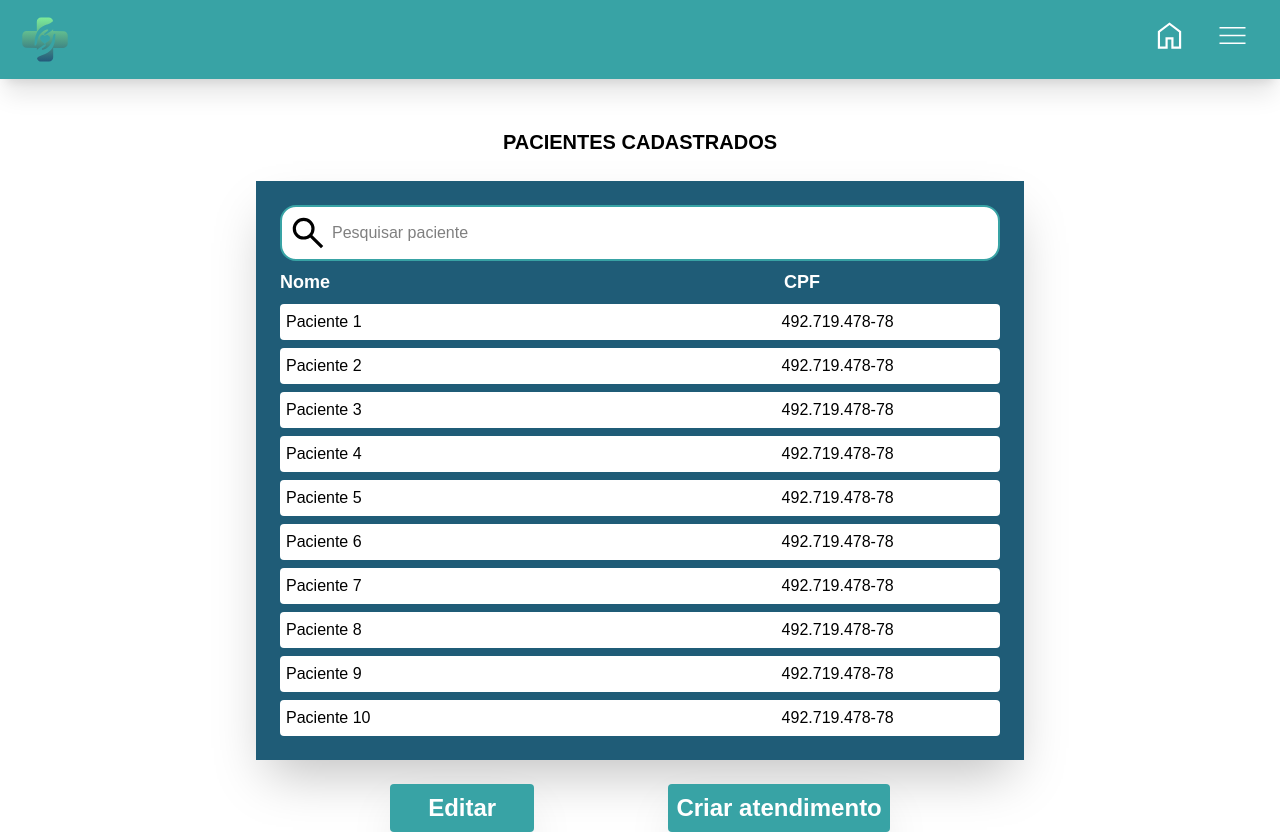
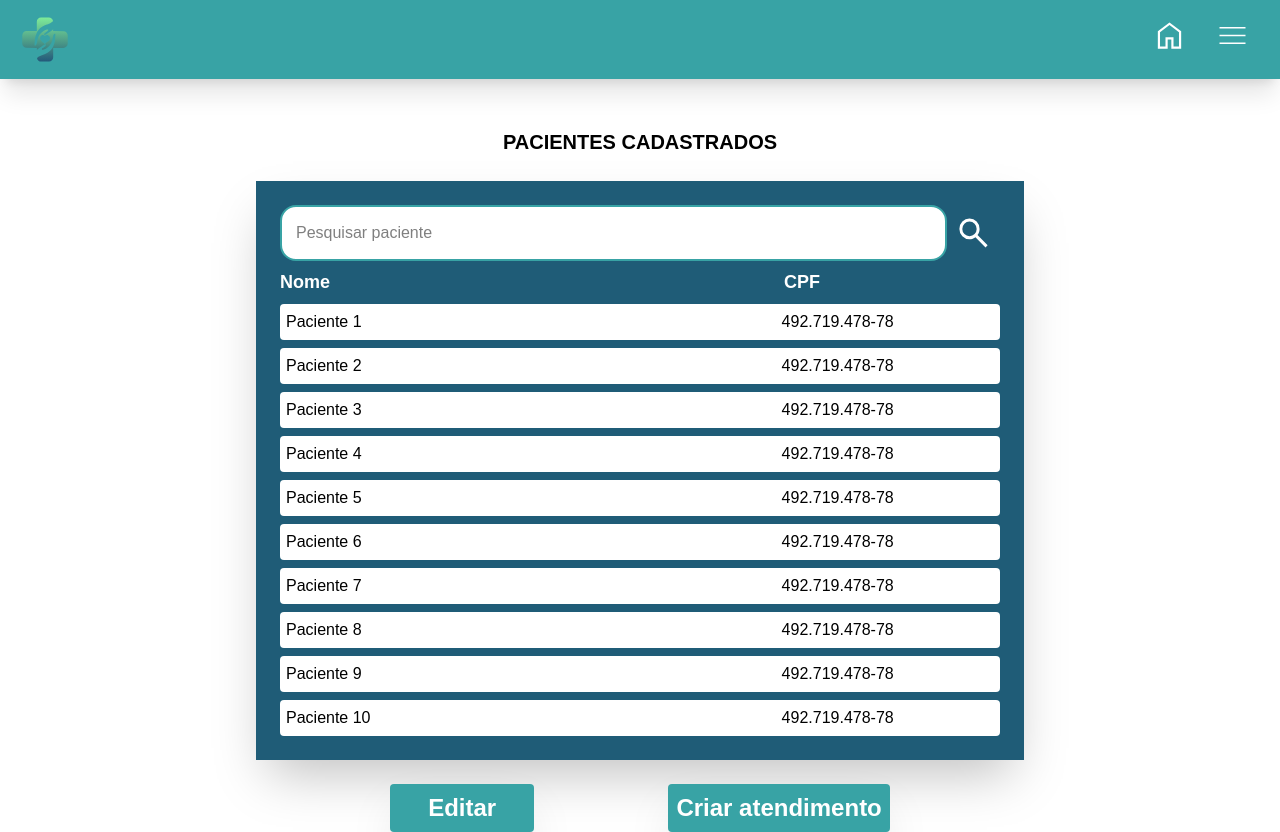
Before and after one commit to ericSilvaP/filaProntoSocorro, a Next.js app: page /criarAtendimento in a window 1280 px wide. Built offline with nearby package versions, Linux system fonts and the light colour scheme.

Commit message:
barra de pesquisa funcional pacientes cadastrados

```diff
--- a/src/app/criarAtendimento/page.tsx
+++ b/src/app/criarAtendimento/page.tsx
@@ -1,13 +1,16 @@
 'use client'
 
-import { SearchBar } from "@/components/searchBar"
+import { SearchBarInteractive } from "@/components/searchBarInteractive"
+import { useState } from "react"
 import { useForm } from "react-hook-form"
+import Image from "next/image"
 
 export default function CriarAtendimento() {
 
   const {
     register,
     handleSubmit,
+    setValue,
     formState: { errors }
   } = useForm()
 
@@ -15,16 +18,42 @@ export default function CriarAtendimento() {
     alert(JSON.stringify(data))
   }
 
+  const [searchInput, setSearchInput] = useState("")
+  const [searchTerm, setSearchTerm] = useState("")
+  const [noSearchResult, setNoSearchResult] = useState(false)
+
   let patients = ['Paciente 1', 'Paciente 2', 'Paciente 3', 'Paciente 4', 'Paciente 5', 'Paciente 6', 'Paciente 7', 'Paciente 8', 'Paciente 9', 'Paciente 10',]
+
+  const filteredPatients = patients.filter(p =>
+    p.toLowerCase().includes(searchTerm.toLowerCase())
+  )
+
+  function searchPatient() {
+    setSearchTerm(searchInput.trim())
+    setValue("patient", "")
+    setNoSearchResult(false)
+    if (filteredPatients.length === 0 || searchInput.length === 0) setNoSearchResult(true)
+  }
 
   return (
     <div className="flex justify-center mt-[3rem]">
       <div className="flex flex-col items-center w-[80vw] lg:w-[60vw] gap-6">
         <h1 className="text-center font-bold text-[20px]">PACIENTES CADASTRADOS</h1>
         <div className="flex flex-col bg-[#1f5c77] p-6 gap-2 w-full shadow-2xl">
-          <div>
-            <SearchBar />
+          <div className="flex">
+            <div className="w-full">
+
+              <SearchBarInteractive value={searchInput} onChange={(e) => setSearchInput(e.target.value)} />
+            </div>
+            <button
+            type="button"
+            onClick={searchPatient}
+            className="p-2 text-white text-2xl font-bold rounded hover:opacity-70 transition-opacity duration-150 ease-in-out cursor-pointer">
+              <Image src="/search.svg" alt='' height={40} width={40} />
+            </button>
           </div>
+
+          {noSearchResult && <div className="text-red-500 text-center font-normal">Sem resultado da pesquisa</div>}
 
           {errors.patient && <div className="text-red-500 text-center font-normal">Selecione um paciente</div>}
 
@@ -33,7 +62,7 @@ export default function CriarAtendimento() {
             <div className="flex-3 text-[18px] font-bold">CPF</div>
           </div>
 
-          {patients.map((p, i) => (
+          {filteredPatients.map((p, i) => (
             <label className="flex" key={i}>
               <input type="radio" value="49271947878" className="peer hidden" {
                 ...register("patient", {required: true})
--- a/src/components/searchBar/index.tsx
+++ b/src/components/searchBar/index.tsx
@@ -3,9 +3,13 @@ import Image from 'next/image'
 export function SearchBar() {
   return (
     <label className="p-1.5 bg-white rounded-2xl flex items-center gap-1 focus-within:outline-2 focus-within:outline-indigo-100 border-2 border-[rgb(56,163,165)]">
-        <Image src={"/search_black.svg"} alt='' height={40} width={40} />
+
         <span>
-            <input type="text" name="" id="" placeholder="Pesquisar paciente" className="focus:outline-none"/>
+            <input
+              type="text"
+              placeholder="Pesquisar paciente"
+              className="focus:outline-none"
+            />
         </span>
     </label>
   )
--- /dev/null
+++ b/src/components/searchBarInteractive/index.tsx
@@ -0,0 +1,16 @@
+
+export function SearchBarInteractive({ value, onChange }: { value: string, onChange: (e: React.ChangeEvent<HTMLInputElement>) => void }) {
+  return (
+    <label className="">
+      <span>
+        <input
+          type="text"
+          placeholder="Pesquisar paciente"
+          className="focus:outline-none p-3.5 bg-white rounded-2xl flex items-center gap-1 focus-within:outline-2 focus-within:outline-indigo-100 border-2 border-[rgb(56,163,165)] w-full"
+          value={value}
+          onChange={onChange}
+        />
+      </span>
+    </label>
+  )
+}
```
